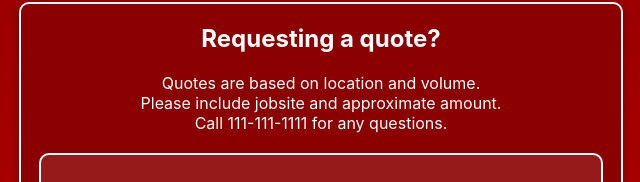
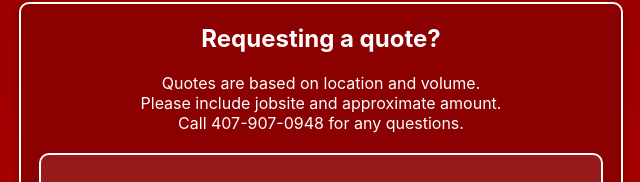
Before and after one commit to vinnyb1115/amr-logistics-website, a plain HTML site: page index.html in a window 1280 px wide. Both pictures are taken after a click on the button "Request a Quote". Shown: the part 271-453 px from the top of the page, 319-959 px from the left. Drawn offline with Linux system fonts and the light colour scheme.

Commit message:
Update index.html

```diff
--- a/index.html
+++ b/index.html
@@ -690,7 +690,7 @@ body {
 <div id="quote-wrapper">
   <div id="quote" class="page">
     <h2>Requesting a quote?</h2>
-    <p>Quotes are based on location and volume.<br> Please include jobsite and approximate amount.<br> Call 111-111-1111 for any questions.</p>
+    <p>Quotes are based on location and volume.<br> Please include jobsite and approximate amount.<br> Call 407-907-0948 for any questions.</p>
 
     <div class="form-container">
       <form action="/thank-you" method="POST" netlify netlify-honeypot="bot-field" name="request-quote">
```
